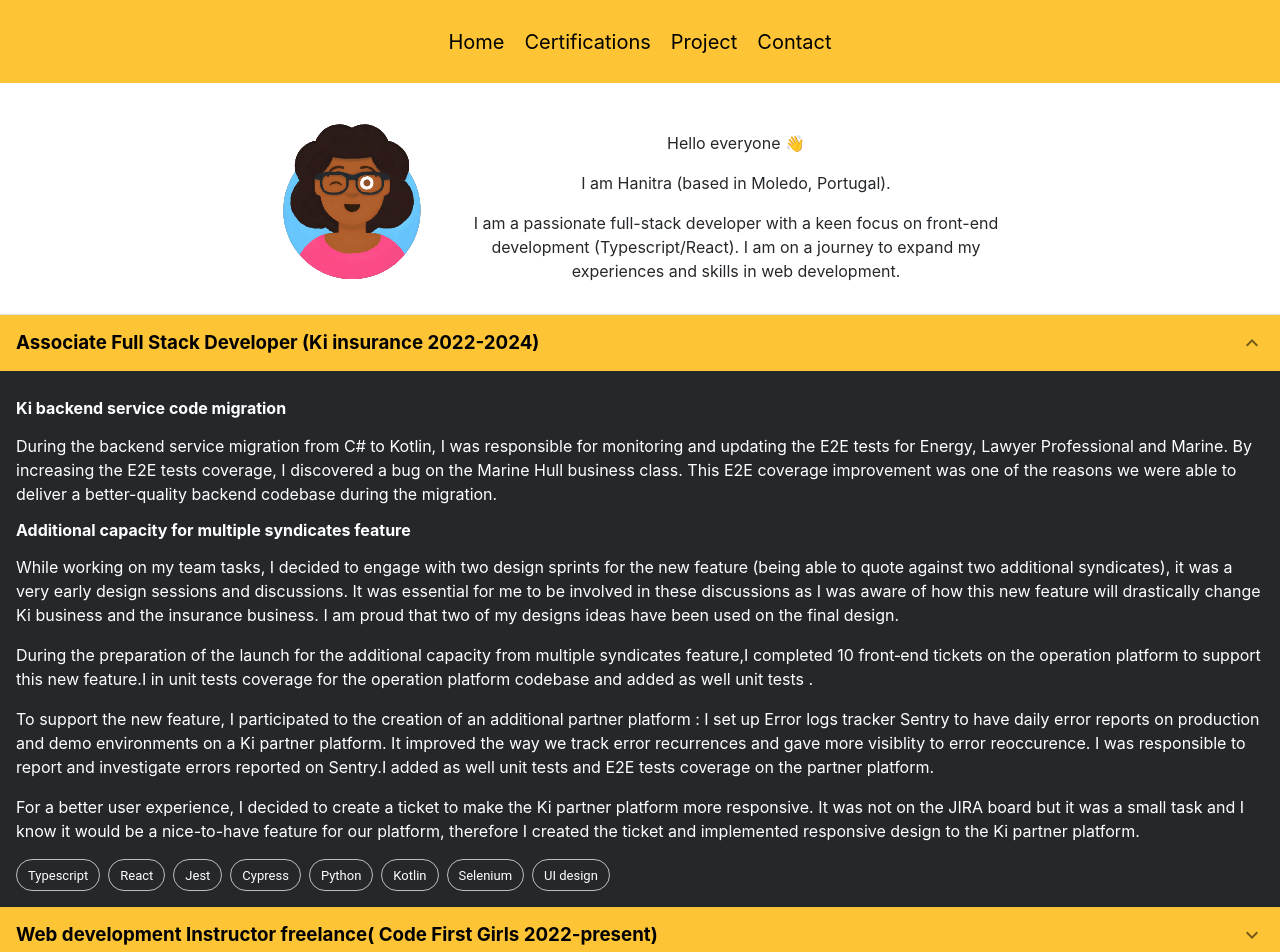
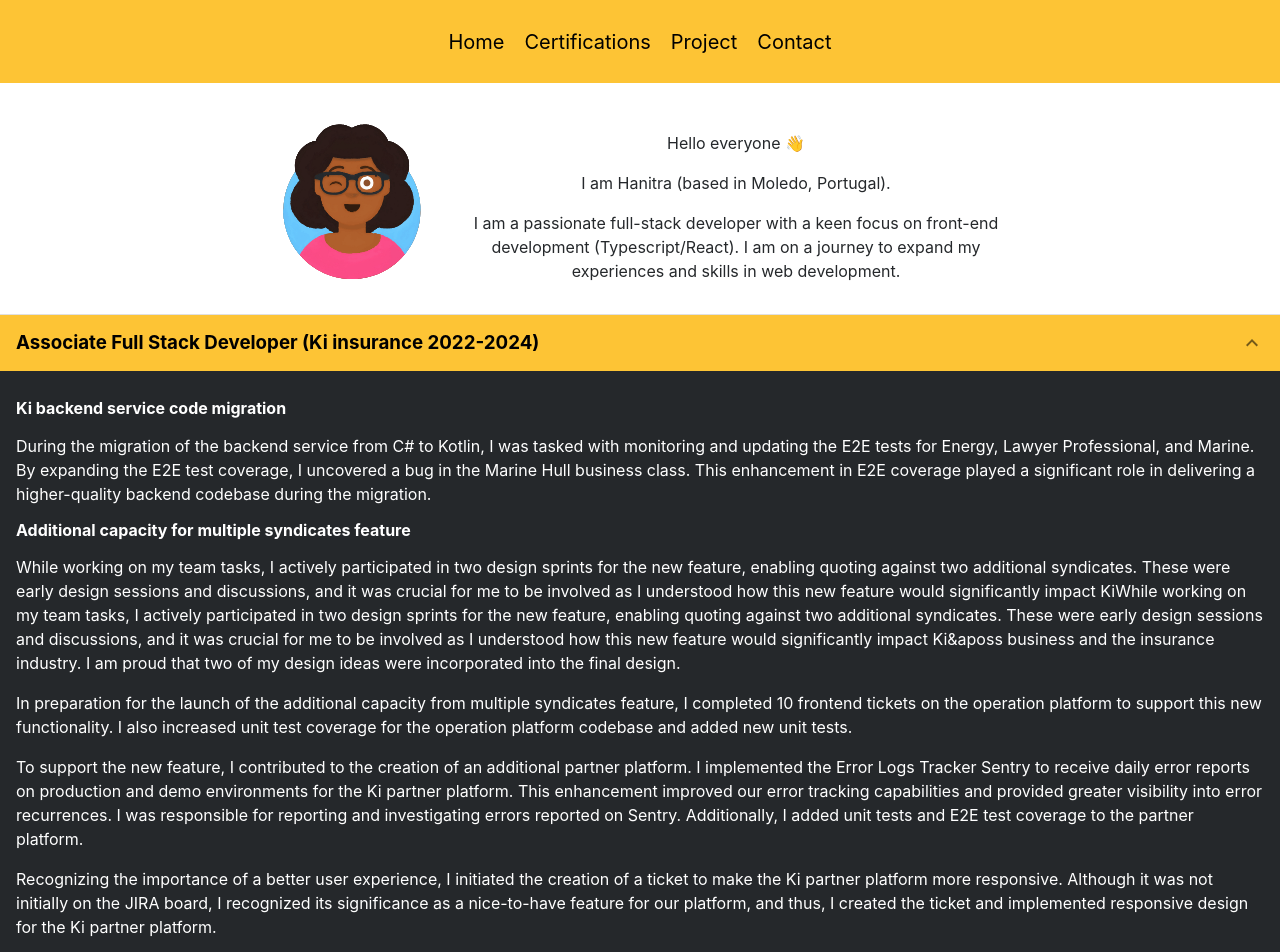
Before and after one commit to HanitraMelodie/hanitraportfolio, a React (Create React App) app: page / in a window 1280 px wide. Shown: the top 952 px of the page. Built offline with nearby package versions, Linux system fonts and the light colour scheme.

Commit message:
correct wordings of homepage

```diff
--- a/src/Pages/HomePage.jsx
+++ b/src/Pages/HomePage.jsx
@@ -35,46 +35,53 @@ function HomePage() {
         <AccordionDetails className="AccordionDetails flow">
           <h4>Ki backend service code migration</h4>
           <p>
-            During the backend service migration from C# to Kotlin, I was
-            responsible for monitoring and updating the E2E tests for Energy,
-            Lawyer Professional and Marine. By increasing the E2E tests
-            coverage, I discovered a bug on the Marine Hull business class. This
-            E2E coverage improvement was one of the reasons we were able to
-            deliver a better-quality backend codebase during the migration.
+            During the migration of the backend service from C# to Kotlin, I was
+            tasked with monitoring and updating the E2E tests for Energy, Lawyer
+            Professional, and Marine. By expanding the E2E test coverage, I
+            uncovered a bug in the Marine Hull business class. This enhancement
+            in E2E coverage played a significant role in delivering a
+            higher-quality backend codebase during the migration.
           </p>
           <h4>Additional capacity for multiple syndicates feature</h4>
 
           <p>
-            While working on my team tasks, I decided to engage with two design
-            sprints for the new feature (being able to quote against two
-            additional syndicates), it was a very early design sessions and
-            discussions. It was essential for me to be involved in these
-            discussions as I was aware of how this new feature will drastically
-            change Ki business and the insurance business. I am proud that two
-            of my designs ideas have been used on the final design.
+            While working on my team tasks, I actively participated in two
+            design sprints for the new feature, enabling quoting against two
+            additional syndicates. These were early design sessions and
+            discussions, and it was crucial for me to be involved as I
+            understood how this new feature would significantly impact KiWhile
+            working on my team tasks, I actively participated in two design
+            sprints for the new feature, enabling quoting against two additional
+            syndicates. These were early design sessions and discussions, and it
+            was crucial for me to be involved as I understood how this new
+            feature would significantly impact Ki&aposs business and the
+            insurance industry. I am proud that two of my design ideas were
+            incorporated into the final design.
           </p>
           <p>
-            During the preparation of the launch for the additional capacity
-            from multiple syndicates feature,I completed 10 front‐end tickets on
-            the operation platform to support this new feature.I in unit tests
-            coverage for the operation platform codebase and added as well unit
-            tests .
+            In preparation for the launch of the additional capacity from
+            multiple syndicates feature, I completed 10 frontend tickets on the
+            operation platform to support this new functionality. I also
+            increased unit test coverage for the operation platform codebase and
+            added new unit tests.
           </p>
           <p>
-            To support the new feature, I participated to the creation of an
-            additional partner platform : I set up Error logs tracker Sentry to
-            have daily error reports on production and demo environments on a Ki
-            partner platform. It improved the way we track error recurrences and
-            gave more visiblity to error reoccurence. I was responsible to
-            report and investigate errors reported on Sentry.I added as well
-            unit tests and E2E tests coverage on the partner platform.
+            To support the new feature, I contributed to the creation of an
+            additional partner platform. I implemented the Error Logs Tracker
+            Sentry to receive daily error reports on production and demo
+            environments for the Ki partner platform. This enhancement improved
+            our error tracking capabilities and provided greater visibility into
+            error recurrences. I was responsible for reporting and investigating
+            errors reported on Sentry. Additionally, I added unit tests and E2E
+            test coverage to the partner platform.
           </p>
           <p>
-            For a better user experience, I decided to create a ticket to make
-            the Ki partner platform more responsive. It was not on the JIRA
-            board but it was a small task and I know it would be a nice-to-have
-            feature for our platform, therefore I created the ticket and
-            implemented responsive design to the Ki partner platform.
+            Recognizing the importance of a better user experience, I initiated
+            the creation of a ticket to make the Ki partner platform more
+            responsive. Although it was not initially on the JIRA board, I
+            recognized its significance as a nice-to-have feature for our
+            platform, and thus, I created the ticket and implemented responsive
+            design for the Ki partner platform.
           </p>
           <Tags
             items={[
@@ -106,9 +113,9 @@ function HomePage() {
             people.
           </p>
           <p>
-            75 women and/or non-binary people sucessfully completed my web
-            development classes and received the KickStarter web development
-            certificates.
+            Seventy-five women and/or non-binary individuals successfully
+            completed my web development classes and received the KickStarter
+            web development certificates.
           </p>
           <Tags items={["HTML", "CSS", "Javascript"]} />
         </AccordionDetails>
@@ -124,14 +131,13 @@ function HomePage() {
         </AccordionSummary>
         <AccordionDetails className="AccordionDetails flow">
           <p>
-            I am helping developing a free React Native application to help
-            people tracking their PrEP treatment ( a treatment method used to
-            prevent HIV infection in individuals who are at high risk of
-            acquiring the virus.)
+            I am helping to develop a free React Native application to assist
+            people in tracking their PrEP treatment, a method used to prevent
+            HIV infection in individuals at high risk of acquiring the virus.
           </p>
           <p>
-            I am reviewing and approving pull requests and I am changing the
-            codebase based on feedback from users.
+            I am reviewing and approving pull requests, and I am making changes
+            to the codebase based on feedback from users.
           </p>
           <Tags items={["Typescript", "React Native"]} />
         </AccordionDetails>
@@ -148,38 +154,38 @@ function HomePage() {
           <h4>Assignments</h4>
           <p>
             I applied for the Full Stack development online course. It was an
-            intense 3 months of programming learning using with assignments
-            delivery each week available{" "}
+            intense three-month programming learning experience, with weekly
+            assignments to deliver. The assignments are available{" "}
             <a
               className="homelink"
               href="https://github.com/HanitraMelodie/homework"
             >
-              here
+              here.
             </a>
           </p>
           <h4>Final project: Music Therapy application</h4>
           <p>
-            The final project to showcase what we learnt during the 3 months
-            classes was a team project to create a React application. I found
-            the idea of creating a Music Therapy application very exciting.
-            Indeed, my teammate and I were passionate of music and we wanted to
-            create something to help us and other to cope with stress in a fun
-            and entertaining way. We were only two in my team. It was intense to
-            complete this project. I create the first design of the website on
-            figma{" "}
+            The final project, showcasing what we learned during the three
+            months of classes, was a team effort to create a React application.
+            I found the idea of developing a Music Therapy application very
+            exciting. Indeed, my teammate and I were passionate about music and
+            wanted to create something to help us and others cope with stress in
+            a fun and entertaining way. With only two members in our team, it
+            was intense to complete this project. I created the initial design
+            of the website using Figma{" "}
             <a
               className="homelink"
               href="https://www.figma.com/file/0N1UvXxJ2v8ggADQtvVTKO/CFG-V1-Hanitra?type=design&node-id=0-1&mode=design&t=w8wPDBqW33a2F58q-0"
             >
-              here
+              here.
             </a>
           </p>
           <p>
-            The music therapy application itself has three differnt user&apos;s
-            journey to give different options for the user. The application is
+            The music therapy application itself offers three different user
+            journeys, providing various options for the user. The application is
             hosted{" "}
             <a className="homelink" href="https://musictherapy.netlify.app">
-              here
+              here.
             </a>
           </p>
           <Tags items={["Javacript", "React", "CSS", "Jest"]} />
@@ -195,14 +201,14 @@ function HomePage() {
         </AccordionSummary>
         <AccordionDetails className="AccordionDetails flow">
           <p>
-            During my free time, I enrolled for several online course on
-            SheCodes platform. The final assignment was creating a weather
+            During my free time, I enrolled in several online courses on the
+            SheCodes platform. The final assignment involved creating a weather
             application using a weather API call. The application is hosted{" "}
             <a
               className="homelink"
               href="https://weatherapplicationv2.netlify.app"
             >
-              here
+              here.
             </a>
           </p>
           <Tags items={["Javacript", "React", "HTML", "CSS"]} />
@@ -220,10 +226,11 @@ function HomePage() {
         </AccordionSummary>
         <AccordionDetails className="AccordionDetails flow">
           <p>
-            Thesis Analysis of aerodynamics loadings on the BMW Z3 model vehicle
-            using Computation Fluid Dynamics. I first built the BMW Z3 model
-            vehicle using CATIA then did the simulation of the aerodynamics
-            around the car using Ansys and Autodesk CFD.
+            My thesis subject was the analysis of aerodynamic loadings on the
+            BMW Z3 model vehicle using Computational Fluid Dynamics. I first
+            built the BMW Z3 model vehicle using CATIA, then conducted
+            simulations of the aerodynamics around the car using Ansys and
+            Autodesk CFD.
           </p>
           <Tags items={["CATIA", "Ansys Workbench", "Autodesk CFD"]} />
         </AccordionDetails>
```
